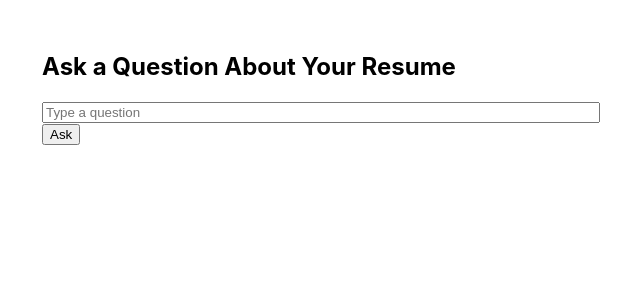
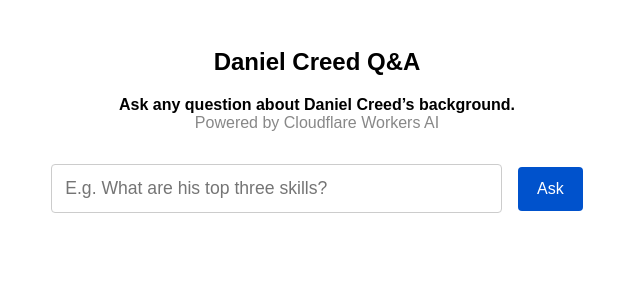
Before and after one commit to dancreed/resume-ui, a React (Create React App) app: page / in a window 1280 px wide. Shown: the top 300 px of the page, without its empty margins (323-963 px from the left). Built offline with nearby package versions, Linux system fonts and the light colour scheme.

Commit message:
Update App.js

```diff
--- a/src/App.js
+++ b/src/App.js
@@ -3,37 +3,79 @@ import React, { useState } from "react";
 function App() {
   const [question, setQuestion] = useState("");
   const [answer, setAnswer] = useState("");
+  const [loading, setLoading] = useState(false);
+  const [error, setError] = useState("");
 
-  async function askQuestion() {
-    setAnswer(""); // clear previous
+  const handleAsk = async (e) => {
+    e.preventDefault();
+    setAnswer("");
+    setError("");
+    setLoading(true);
+
+    try {
       const res = await fetch("/ask", {
         method: "POST",
         headers: { "Content-Type": "application/json" },
         body: JSON.stringify({ question }),
       });
+      if (!res.ok) {
+        throw new Error("Server error: " + res.statusText);
+      }
       const data = await res.json();
-    setAnswer(data.answer);
+      setAnswer(data.answer || "(No answer returned)");
+    } catch (err) {
+      setError("Sorry, something went wrong. " + err.message);
+    } finally {
+      setLoading(false);
     }
+  };
 
   return (
-    <div style={{ maxWidth: 550, margin: "0 auto", padding: "2em" }}>
-      <h2>Ask a Question About Your Resume</h2>
+    <main style={{ maxWidth: 650, margin: "3em auto", textAlign: "center", fontFamily: "sans-serif" }}>
+      <h2>Daniel Creed Q&amp;A</h2>
+      <p>
+        <strong>Ask any question about Daniel Creed’s background.<br/></strong>
+        <span style={{ color: "#888" }}>Powered by Cloudflare Workers AI</span>
+      </p>
+      <form style={{ margin: "2em 0" }} onSubmit={handleAsk}>
         <input
-        type="text"
+          required
+          aria-label="E.g. What are his top three skills?"
+          placeholder="E.g. What are his top three skills?"
           value={question}
           onChange={e => setQuestion(e.target.value)}
-        placeholder="Type a question"
-        style={{ width: "100%" }}
+          style={{
+            width: "65%", padding: "0.75em", fontSize: "1.1em",
+            border: "1px solid #ccc", borderRadius: 4
+          }}
         />
-      <br />
-      <button onClick={askQuestion}>Ask</button>
+        <button
+          type="submit"
+          style={{
+            marginLeft: "1em", padding: "0.8em 1.2em", fontSize: "1em",
+            background: "#0052cc", color: "white", border: "none", borderRadius: "4px"
+          }}
+          disabled={loading}
+        >
+          {loading ? "Thinking..." : "Ask"}
+        </button>
+      </form>
+      {error && <div style={{ color: "crimson", marginBottom: "1em" }}>{error}</div>}
       {answer && (
-        <div>
-          <h3>AI Answer:</h3>
-          <pre>{answer}</pre>
+        <div style={{
+          background: "#f8f8ff",
+          fontSize: "1.1em",
+          padding: "1.3em",
+          borderRadius: 8,
+          border: "1px solid #eaeaea",
+          margin: "1.5em auto",
+          maxWidth: "90%",
+        }}>
+          <b>Answer:</b>
+          <div style={{ marginTop: "0.7em", whiteSpace: "pre-wrap" }}>{answer}</div>
         </div>
       )}
-    </div>
+    </main>
   );
 }
 
```
Lines whose indentation alone changed are shown as unchanged.
